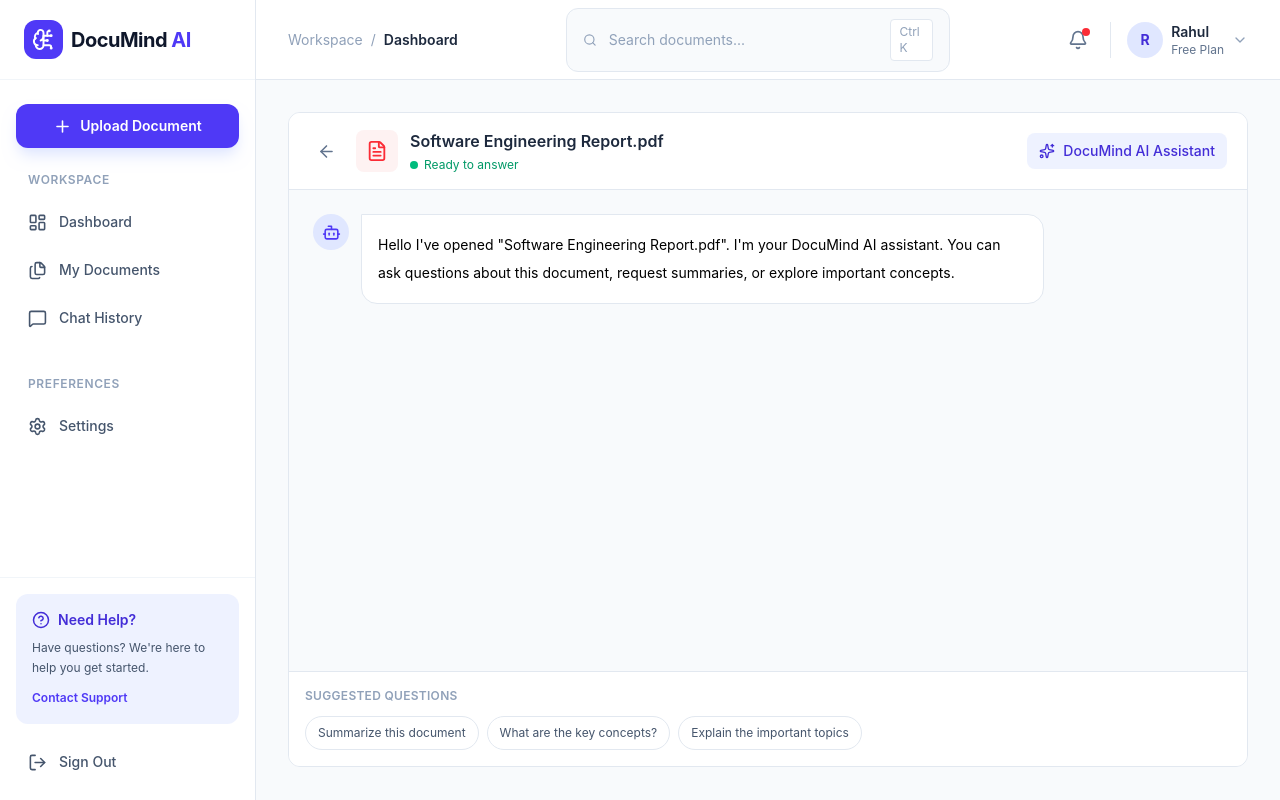
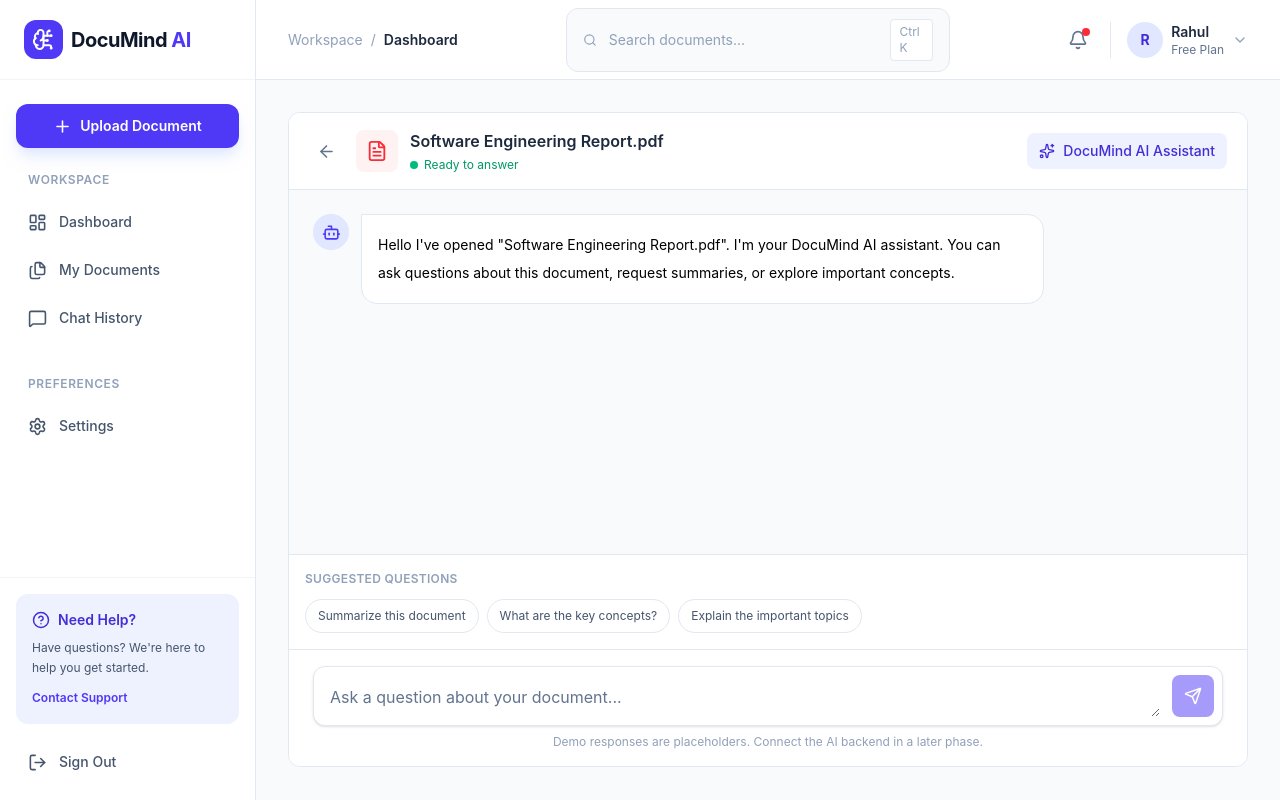
Before and after one commit to rahulsherikar2408/DocuMind-AI, a React (Vite) app in the folder client/: page /chat/1 in a window 1280 px wide. Built offline with nearby package versions, Linux system fonts and the light colour scheme.

Commit message:
feat: implement ChatInput component in ChatPage for user message input

```diff
--- a/client/src/components/chat/ChatInput.tsx
+++ b/client/src/components/chat/ChatInput.tsx
@@ -1,9 +1,53 @@
-import React from 'react'
+import { useState } from "react";
+import type { KeyboardEvent } from "react";
+import { Send } from "lucide-react";
 
-function ChatInput() {
-  return (
-    <div>ChatInput</div>
-  )
+interface ChatInputProps {
+  onSend: (message: string) => void;
+  disabled?: boolean;
 }
 
-export default ChatInput
+function ChatInput({ onSend, disabled = false }: ChatInputProps) {
+  const [message, setMessage] = useState("");
+
+  const handleSend = () => {
+    const trimmedMessage = message.trim();
+
+    if (!trimmedMessage || disabled) return;
+
+    onSend(trimmedMessage);
+    setMessage("");
+  };
+
+  const handleKeyDown = (event: KeyboardEvent<HTMLTextAreaElement>) => {
+    if (event.key === "Enter" && !event.shiftKey) {
+      event.preventDefault();
+      handleSend();
+    }
+  };
+
+  return (
+    <div className="flex items-end gap-3 rounded-xl border border-slate-200 bg-white p-2 shadow-sm focus-within:border-indigo-300">
+      <textarea
+        value={message}
+        onChange={(event) => setMessage(event.target.value)}
+        onKeyDown={handleKeyDown}
+        placeholder="Ask a question about your document..."
+        rows={1}
+        disabled={disabled}
+        className="max-h-32 min-h-10 flex-1 resize-y bg-transparent px-2 py-2 text text-slate-700 outline-none placeholder:text-slate-500 disabled:opacity-50"
+      />
+      <button
+        type="button"
+        onClick={handleSend}
+        disabled={!message.trim() || disabled}
+        aria-label="Send message"
+        className="rounded-lg bg-indigo-600 p-3 text-white transition hover:bg-indigo-700 disabled:cursor-not-allowed disabled:opacity-50"
+      >
+        <Send size={18} />
+      </button>
+    </div>
+  );
+}
+
+export default ChatInput;
--- a/client/src/pages/ChatPage.tsx
+++ b/client/src/pages/ChatPage.tsx
@@ -201,6 +201,14 @@ function ChatPage() {
         )}
 
         {/* Chat Input */}
+        <div className="border-t border-slate-200 bg-white p-4 sm:px-6">
+          <ChatInput onSend={handleSendMessage} />
+
+          <p className="mt-2 text-center text-xs text-slate-400">
+            Demo responses are placeholders. Connect the AI backend in a later
+            phase.
+          </p>
+        </div>
       </div>
     </DashboardLayout>
   );
```
